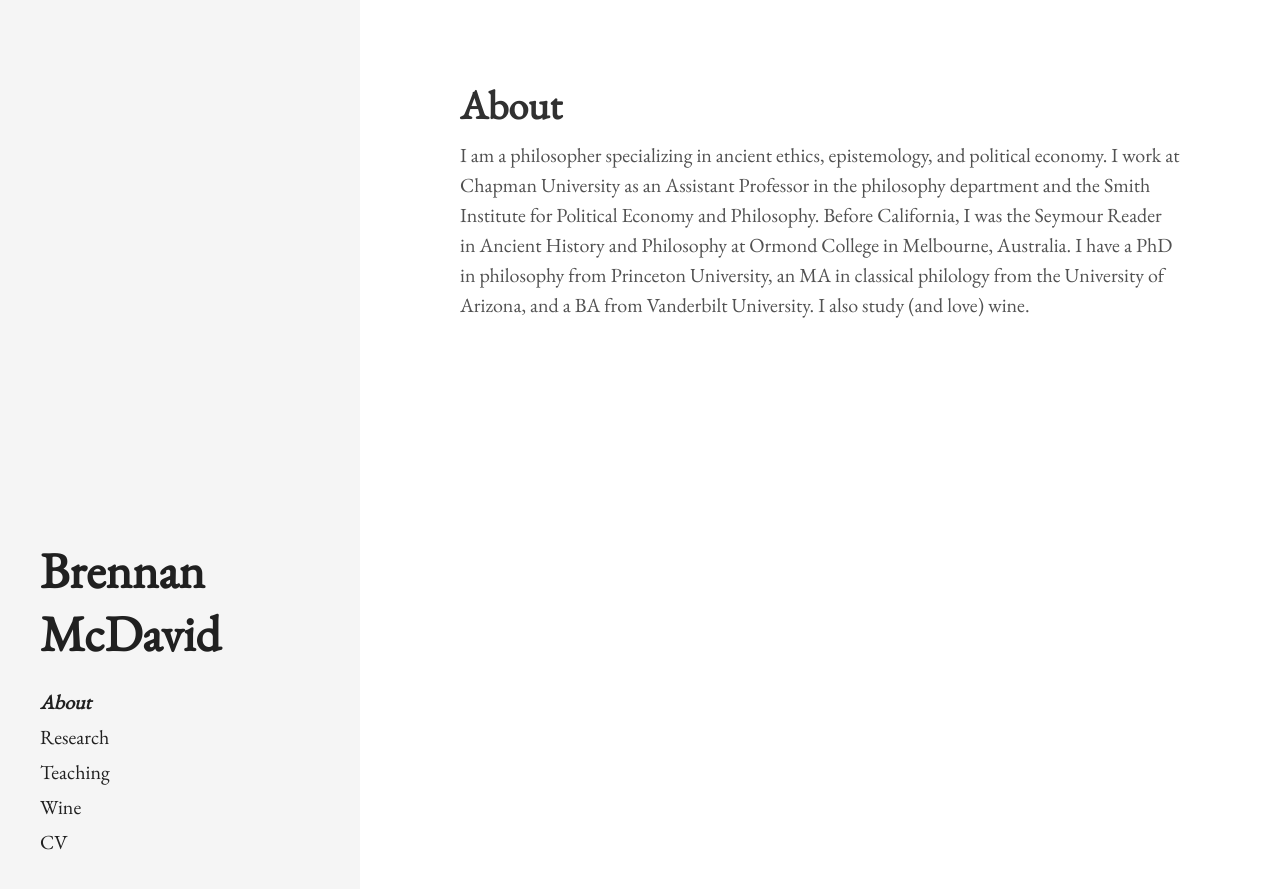
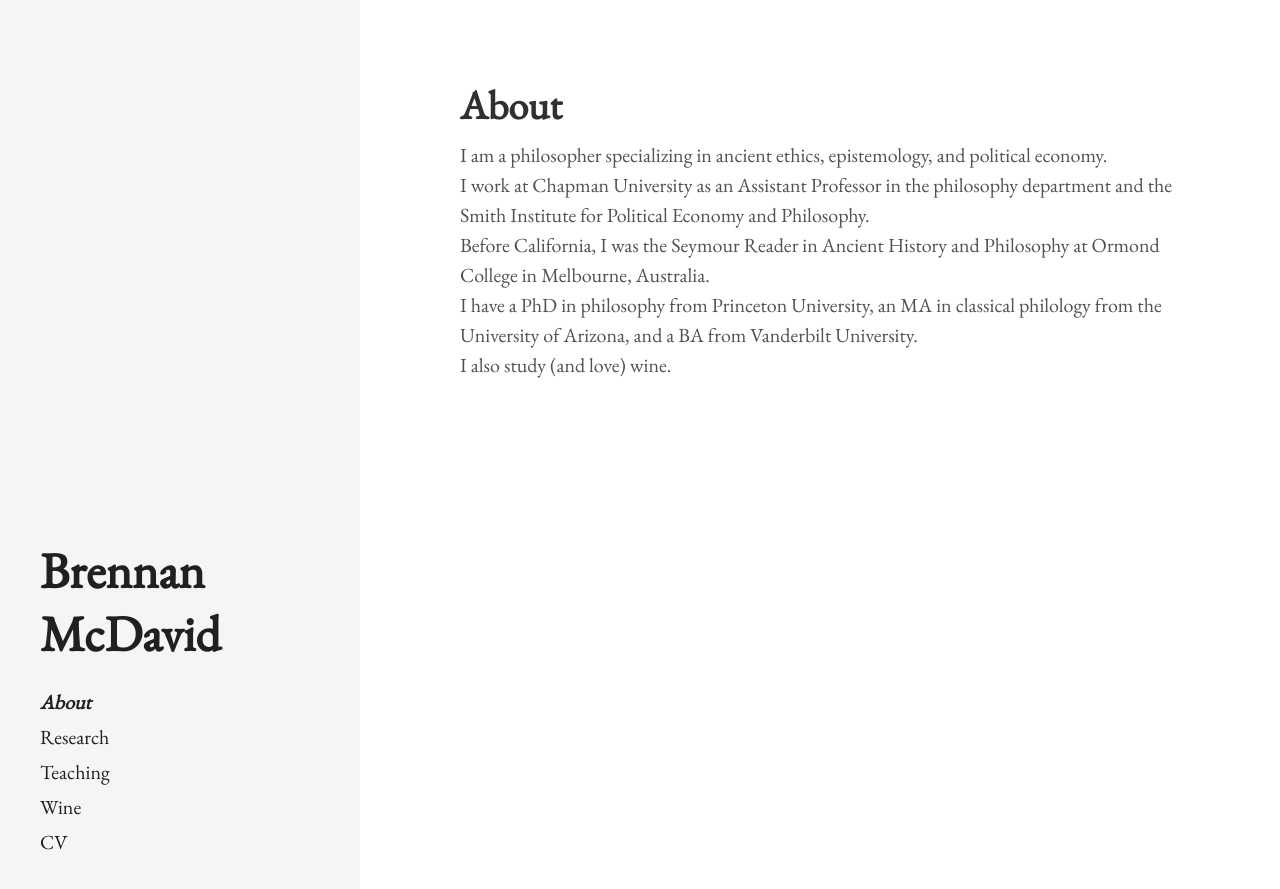
Before and after one commit to bkmcdavid/bkmcdavid.github.io, a Jekyll site: the page built from index.html, in a window 1280 px wide. Shown: the top 889 px of the page. Built offline with Jekyll 4.4.1, drawn with Linux system fonts in a browser that asks for light colours; the list of posts is cut into pages by our own code.

Commit message:
formatting different lines

```diff
--- a/index.html
+++ b/index.html
@@ -3,15 +3,18 @@
 title: About
 ---
 
-I am a philosopher specializing in ancient ethics, epistemology, and political economy.
+<p>I am a philosopher specializing in ancient ethics, epistemology, and political economy. <br>
 
-I work at Chapman University as an Assistant Professor in the philosophy department and the Smith Institute for Political Economy and Philosophy.
+I work at Chapman University as an Assistant Professor in the philosophy department and the Smith Institute for Political Economy and Philosophy. <br>
 
-Before California, I was the Seymour Reader in Ancient History and Philosophy at Ormond College in Melbourne, Australia.
+Before California, I was the Seymour Reader in Ancient History and Philosophy at Ormond College in Melbourne, Australia. <br>
 
-I have a PhD in philosophy from Princeton University, an MA in classical philology from the University of Arizona, and a BA from Vanderbilt University.
+I have a PhD in philosophy from Princeton University, an MA in classical philology from the University of Arizona, and a BA from Vanderbilt University. <br>
 
-I also study (and love) wine.
+I also study (and love) wine.</p>
+
+
+
 <!--
 <div class="posts">
   {% for post in paginator.posts %}
```
